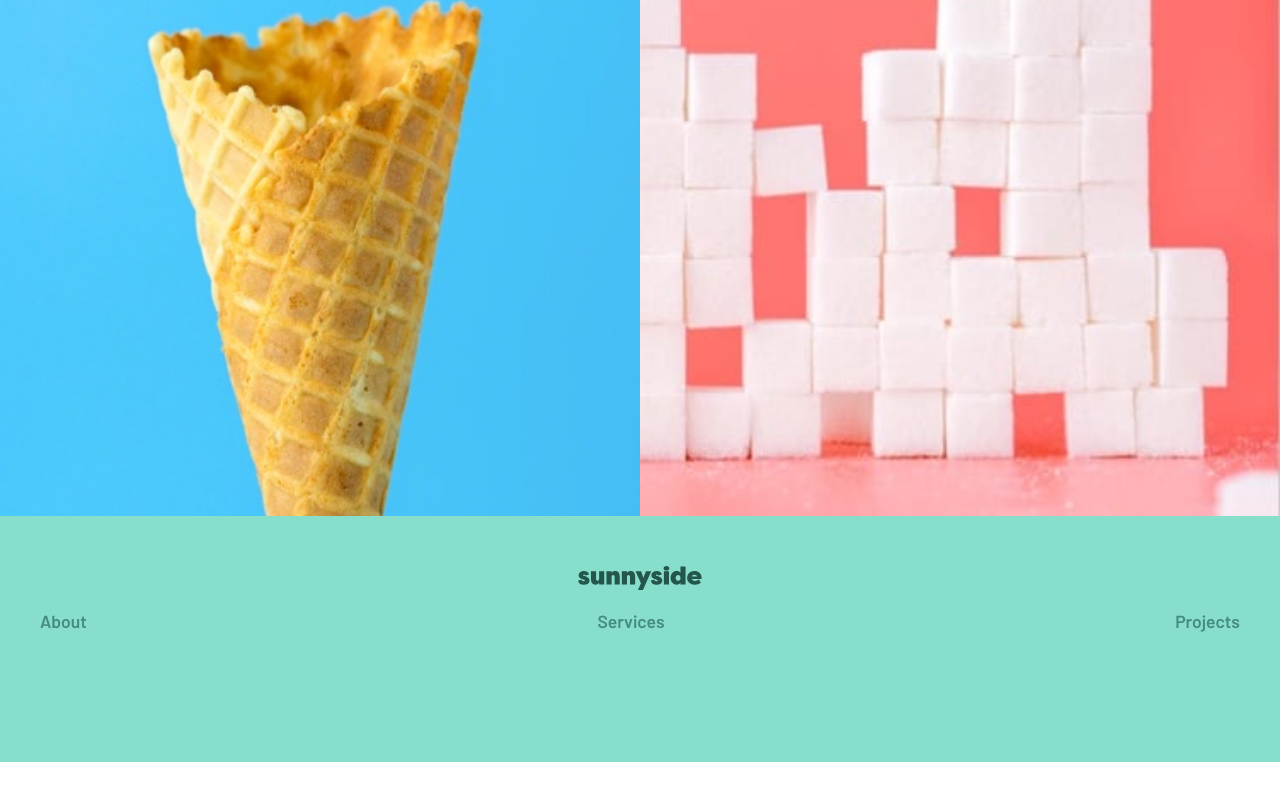
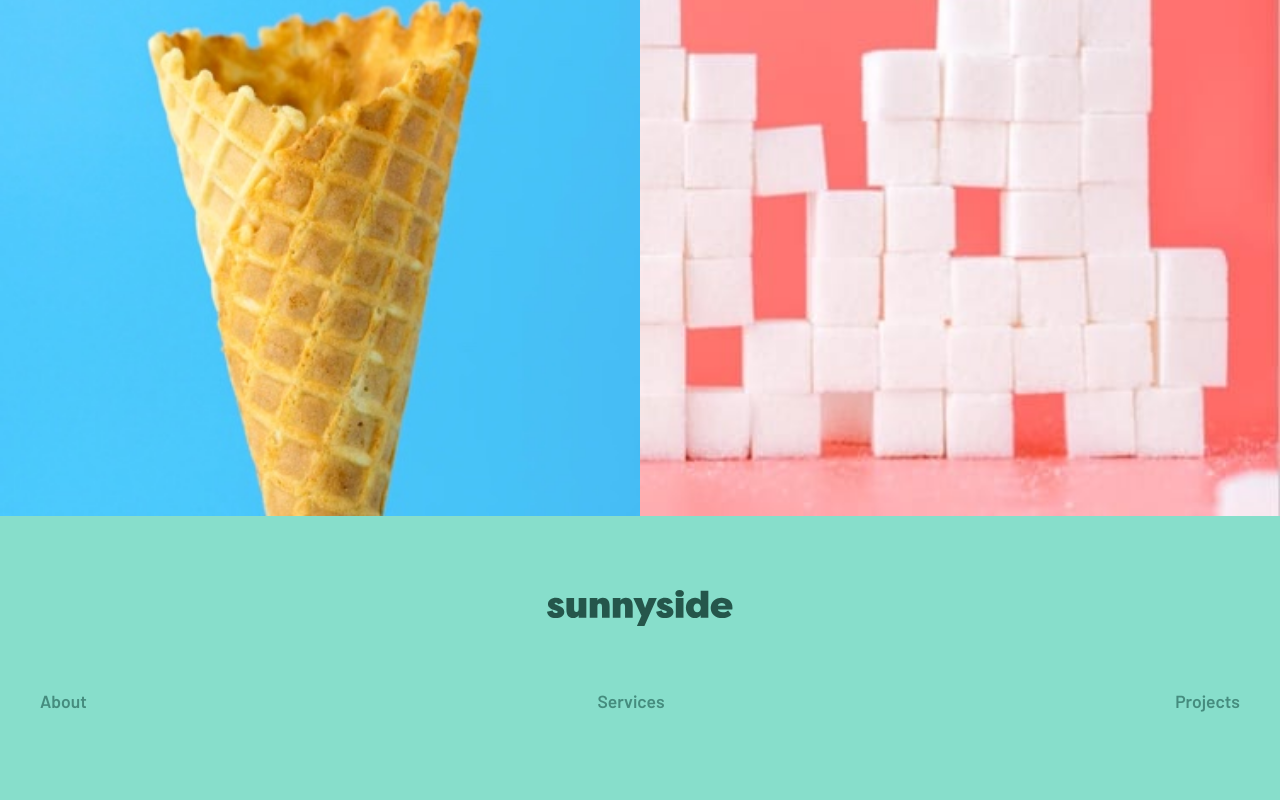
Before and after one commit to skyv26/Sunnyside-agency-landing-page, a React (Vite) app: page / in a window 1280 px wide. Shown: the part 9320-10120 px from the top of the page. Before the commit the page ends 10082 px from the top, so only its background shows below. Built offline with nearby package versions, Linux system fonts and the light colour scheme; some icons are missing.

Commit message:
Fix the spacing

```diff
--- a/src/components/Footer/Footer.jsx
+++ b/src/components/Footer/Footer.jsx
@@ -22,7 +22,7 @@ const Footer = () => (
         <Menu href="">Projects</Menu>
       </List>
     </NavigationList>
-    <SocailMediaList>
+    <SocailMediaList class="social-container">
       <List>
         <Menu href="" className="fa-brands fa-square-facebook" />
       </List>
--- a/src/components/Footer/Footer.styled.jsx
+++ b/src/components/Footer/Footer.styled.jsx
@@ -7,18 +7,17 @@ export const FooterContainer = styled.footer`
   flex-direction: column;
   justify-content: center;
   align-items: center;
-  padding: 5rem 4rem 7rem 4rem;
-`;
+  padding: 8rem 4rem 10rem 4rem;
 
-export const Icon = styled.i`
-  font-size: 3rem;
+  & svg {
+    transform: scale(1.5);
+  }
 `;
 
 export const Menu = styled.a`
   font-size: 1.75rem;
   font-family: var(--barlow);
   font-weight: 600;
-  color: hsl(168, 34%, 41%);
   width: 100%;
 `;
 
@@ -27,14 +26,31 @@ export const SocailMediaList = styled.ul`
   width: 100%;
   align-items: center;
   justify-content: center;
-  margin-top: 6rem;
+  margin-top: 10rem;
   gap: 2.75rem;
+
+  & ${Menu} {
+    color: hsl(167, 40%, 24%);
+    font-size: 2.6rem;
+    &:hover {
+      color: white;
+    }
+  }
 `;
 
 export const NavigationList = styled(SocailMediaList)`
   justify-content: space-between;
-  margin-top: 2rem;
+  margin-top: 7rem;
   gap: 0;
+
+  & ${Menu} {
+    color: hsl(168, 34%, 41%);
+    font-size: 1.75rem;
+
+    &:hover {
+      color: white;
+    }
+  }
 `;
 
 export const List = styled.li`
```
